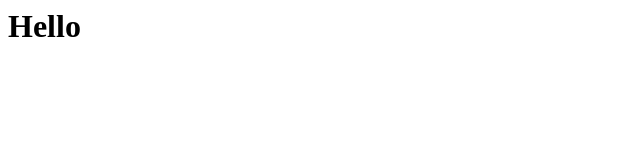
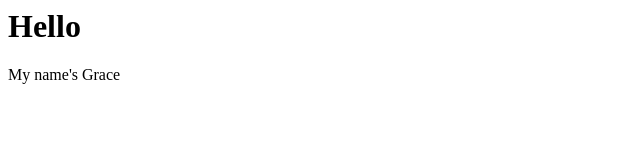
Before and after one commit to gracegould/first_site, a plain HTML site: page index.html in a window 1280 px wide. Shown: the whole page, without its empty margins (0-640 px from the left). Drawn offline with Linux system fonts and the light colour scheme.

Commit message:
Small change

```diff
--- a/index.html
+++ b/index.html
@@ -1 +1,2 @@
 <h1>Hello</h1>
+<p>My name's Grace</p>
```
